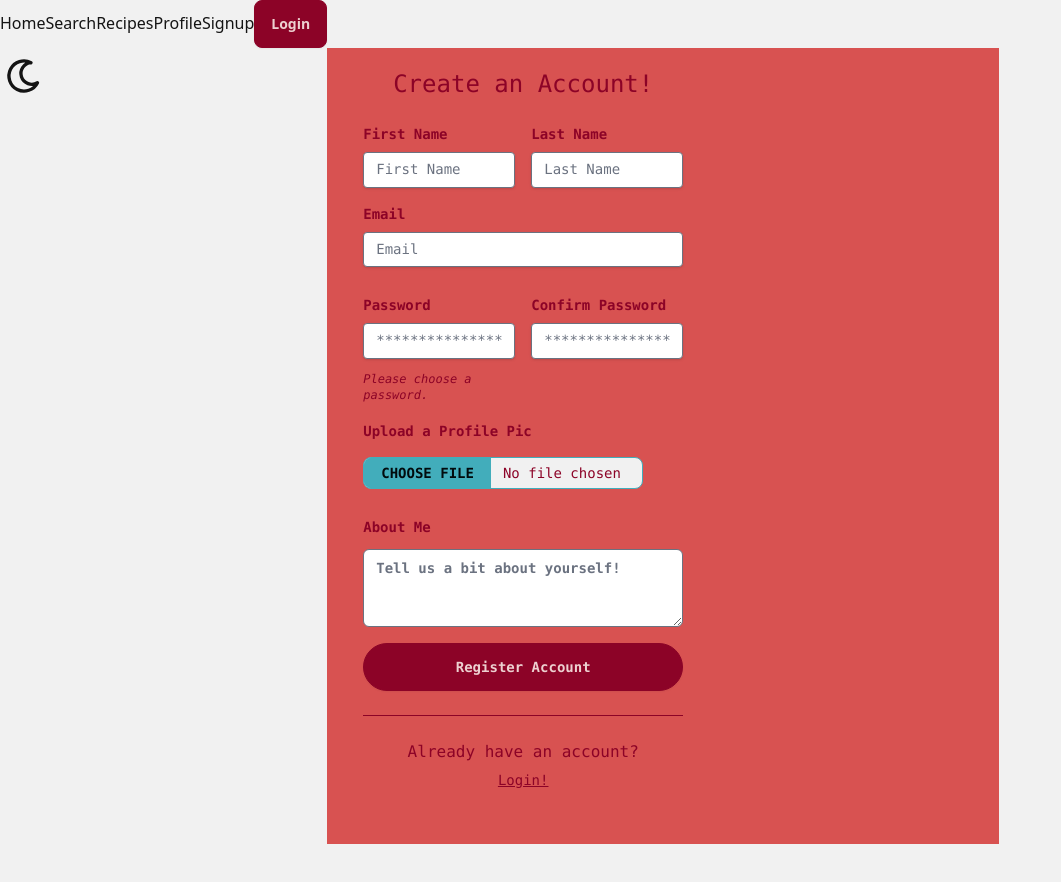
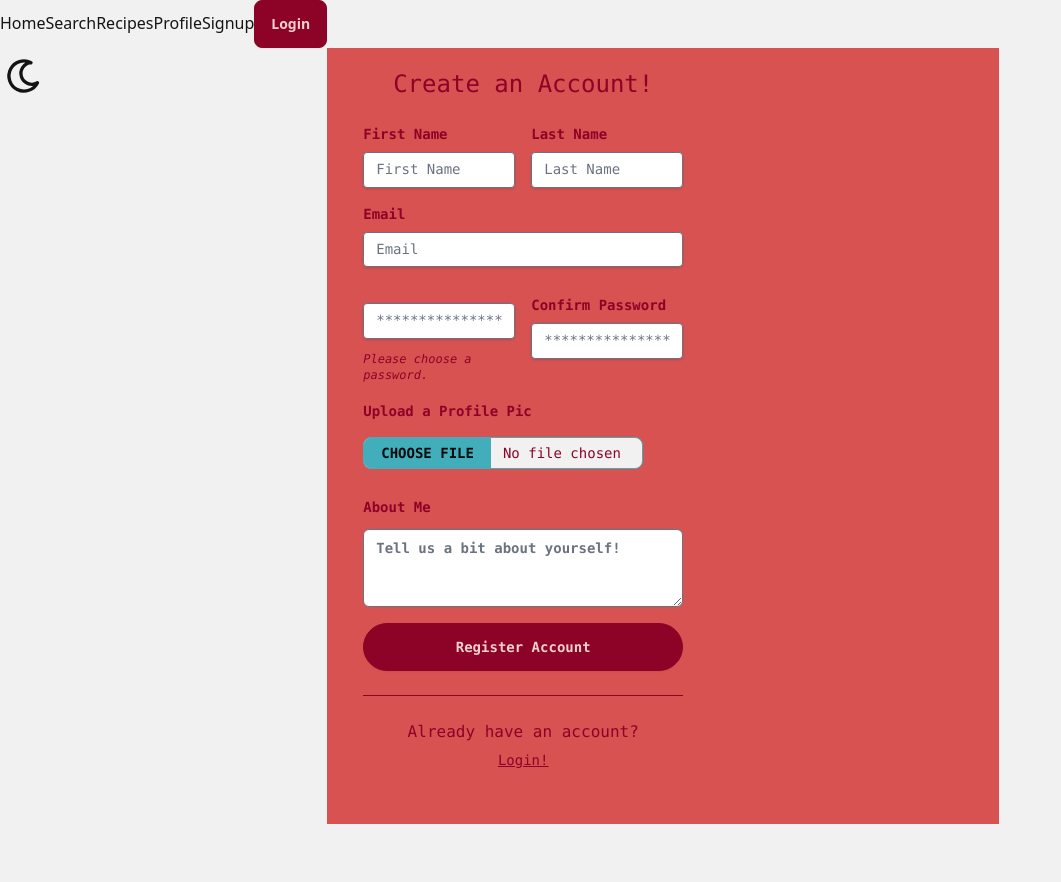
Before and after one commit to terencenikitka/recipe-lib, a React (Create React App) app in the folder client/: page /signup in a window 1280 px wide. Shown: the top 882 px of the page, without its empty margins (0-1061 px from the left). Built offline with nearby package versions, Linux system fonts and the light colour scheme.

Commit message:
new chef POST request

```diff
--- a/client/src/components/Signup.jsx
+++ b/client/src/components/Signup.jsx
@@ -11,14 +11,17 @@ function Signup(){
     const navigate = useNavigate()
 
     function handlePhotoChange(e) {
-        console.log(e.target.files)
+        console.log(e.target.files[0].name)
         setFile(URL.createObjectURL(e.target.files[0]))
+        setNewChefPic(e.target.files[0].name)
     }
+
 
     const newChefData = {
         name: newChefName,
         password: newChefPassword,
-        bio: newChefBio
+        bio: newChefBio,
+        pic: newChefPic
     }
 
     function handleSubmit(e) {
@@ -32,8 +35,8 @@ function Signup(){
             body: JSON.stringify(newChefData),
         })
             .then((r) => r.json())
-            .then((newChef) => {
-                ;
+            .then(() => console.log(newChefData))
+            .then(() => {
                 navigate('/profile');
             });
     }
@@ -86,14 +89,14 @@ function Signup(){
                                 </div>
                                 <div className="mb-4 md:flex md:justify-between">
                                     <div className="mb-4 md:mr-2 md:mb-0">
-                                        <label className="block mb-2 text-sm font-bold text-gray-700" for="password" required onChange={(e) => setNewChefPassword(e.target.value)}>
-                                            Password
+                                        <label className="block mb-2 text-sm font-bold text-gray-700" for="password" >
                                         </label>
                                         <input
                                             className="w-full px-3 py-2 mb-3 text-sm leading-tight text-gray-700 border border-red-500 rounded shadow appearance-none focus:outline-none focus:shadow-outline"
                                             id="password"
                                             type="password"
                                             placeholder="******************" required
+                                            onChange={(e) => setNewChefPassword(e.target.value)}
                                         />
                                         <p className="text-xs italic text-red-500">Please choose a password.</p>
                                     </div>
```
